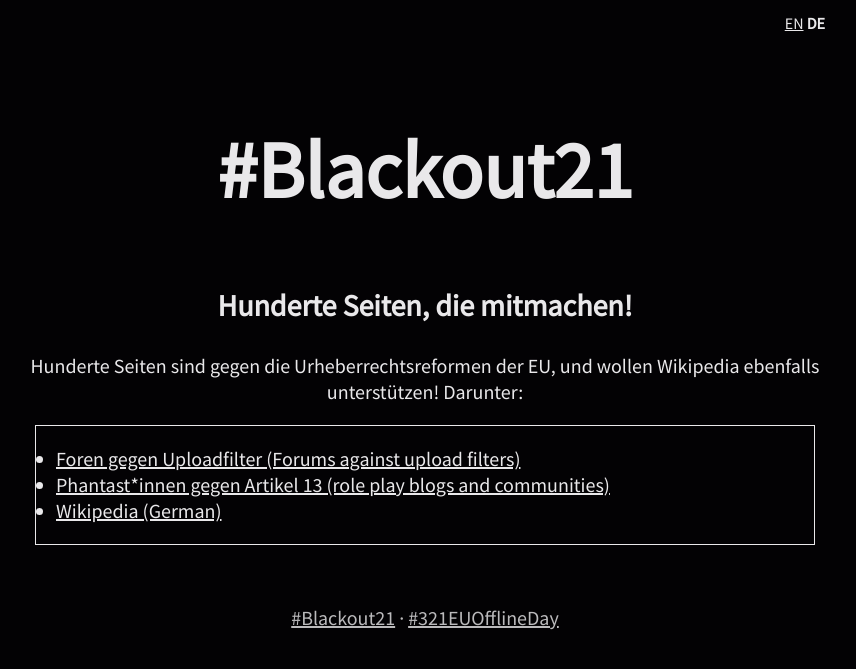
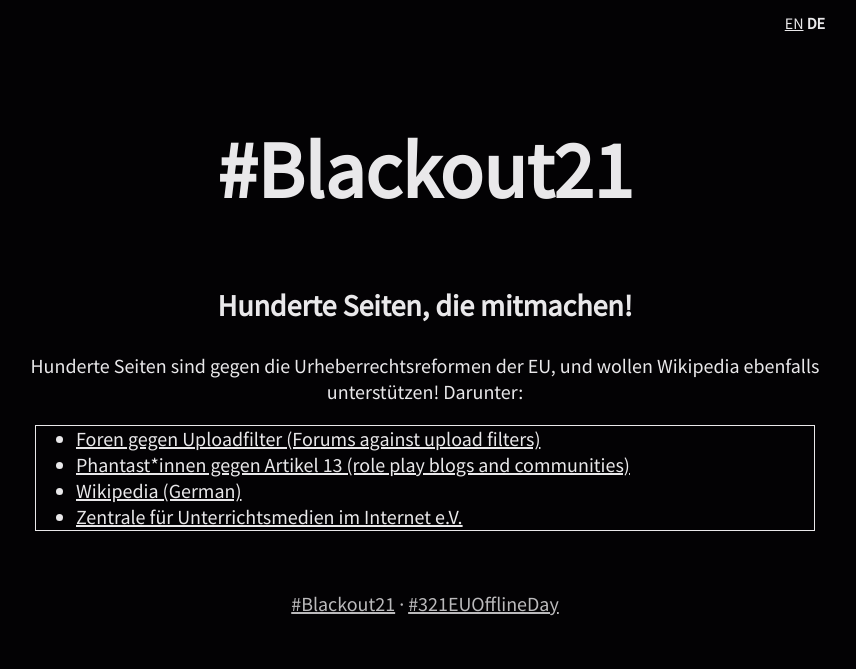
Before and after one commit to blackout21/blackout21.github.io, a Jekyll site: the page built from de/supporters.md, in a window 1280 px wide. Shown: the top 669 px of the page, without its empty margins (215-1071 px from the left). Built offline with Jekyll 4.4.1, drawn with Linux system fonts in a browser that asks for light colours; our own code applies the rules of GitHub Pages for plain Markdown files.

Commit message:
Small styling fix for ul

```diff
--- a/_includes/supporters.md
+++ b/_includes/supporters.md
@@ -1,3 +1,4 @@
 * [Foren gegen Uploadfilter (Forums against upload filters)](https://foren-gegen-uploadfilter.eu/unterstuetzer/)
 * [Phantast*innen gegen Artikel 13 (role play blogs and communities)](https://pga13.eu/)
 * [Wikipedia (German)](https://de.wikipedia.org/wiki/Wikipedia:Meinungsbilder/Protest_gegen_EU-Urheberrechtsreform)
+* [Zentrale für Unterrichtsmedien im Internet e.V.](https://www.zum.de/portal/)
--- a/_sass/app.scss
+++ b/_sass/app.scss
@@ -47,7 +47,7 @@ blockquote {
 
 ul {
     border: 1px solid $foreground;
-    padding: 20px;
+    padding-top: 20px 40px;
     text-align: left;
     margin: 10px;
 }
```
